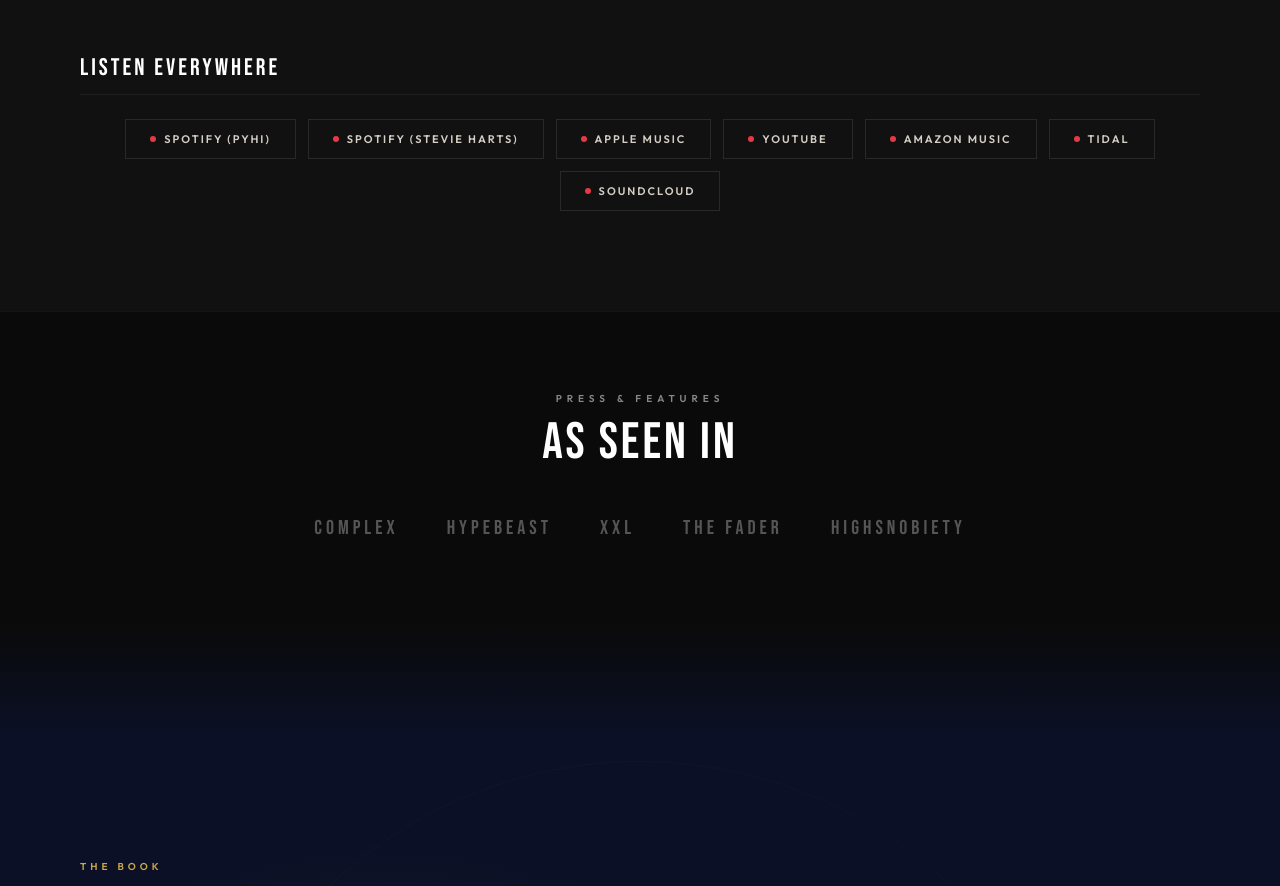
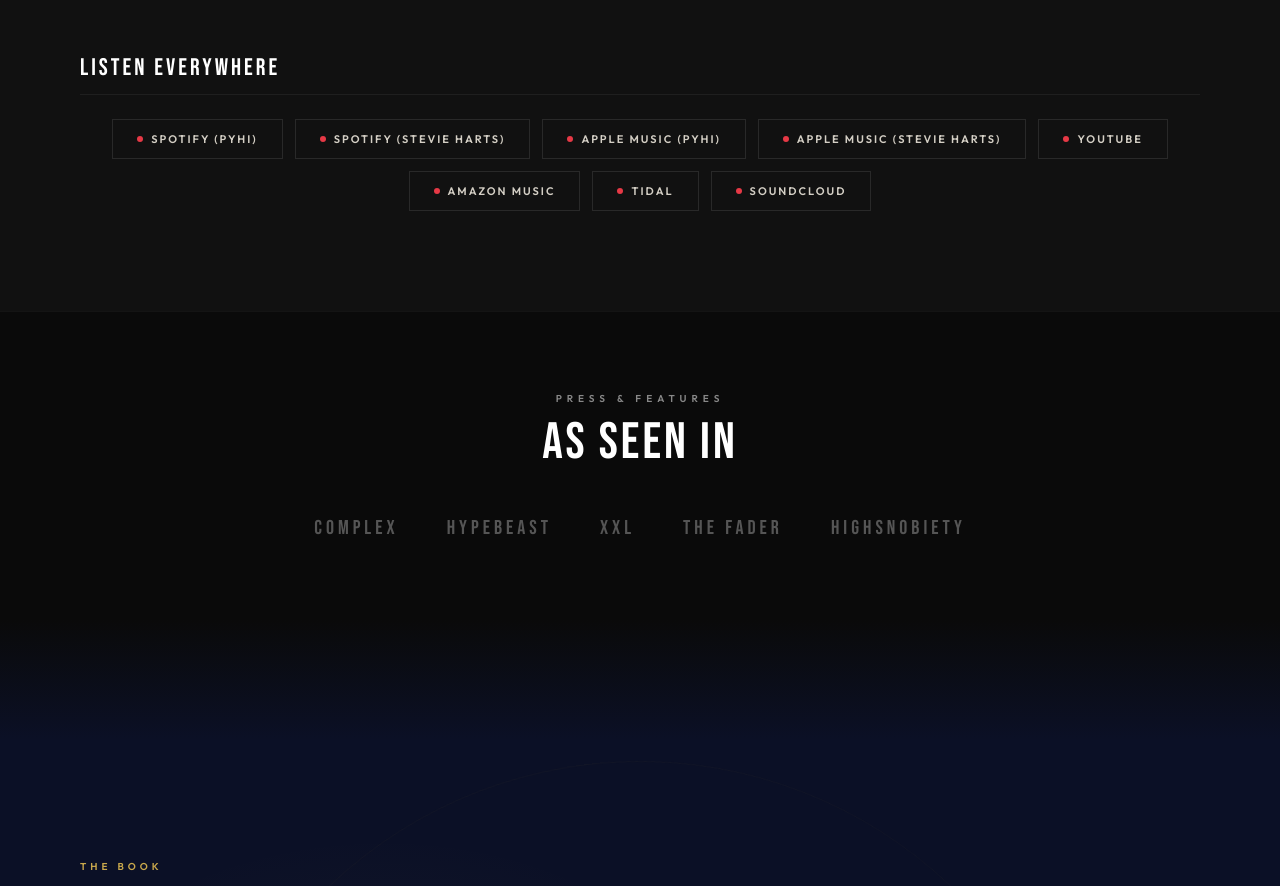
Before and after one commit to PUTYAHEARTINIT/putyaheartinit, a plain HTML site: page index.html in a window 1280 px wide. Shown: the part 10858-11744 px from the top of the page. Drawn offline with nearby package versions, Linux system fonts and the light colour scheme; a web font is replaced by a local one.

Commit message:
Add Stevie Harts Apple Music profile link

```diff
--- a/index.html
+++ b/index.html
@@ -1224,7 +1224,8 @@ a:focus-visible,button:focus-visible,input:focus-visible{outline:2px solid var(-
         <div class="platform-links">
           <a href="https://open.spotify.com/artist/76JsiboSu8vDS4URAcWqZF?si=k5QZNm6nT-WTlngbqRyxsg" class="platform-link" target="_blank"><span class="dot"></span> Spotify (PYHI)</a>
           <a href="https://open.spotify.com/artist/2AircrJUqm6rLTZXz5KfO2?si=jql_j4IhT3Gkb1JW051vzw" class="platform-link" target="_blank"><span class="dot"></span> Spotify (Stevie Harts)</a>
-          <a href="https://music.apple.com/ca/artist/putyaheartinit/1355161754" class="platform-link" target="_blank"><span class="dot"></span> Apple Music</a>
+          <a href="https://music.apple.com/ca/artist/putyaheartinit/1355161754" class="platform-link" target="_blank"><span class="dot"></span> Apple Music (PYHI)</a>
+          <a href="https://music.apple.com/ca/artist/stevie-harts/1164215683" class="platform-link" target="_blank"><span class="dot"></span> Apple Music (Stevie Harts)</a>
           <a href="https://www.youtube.com/@PUTYAHEARTINIT" class="platform-link" target="_blank"><span class="dot"></span> YouTube</a>
           <a href="https://music.amazon.com/artists/putyaheartinit" class="platform-link" target="_blank"><span class="dot"></span> Amazon Music</a>
           <a href="https://tidal.com/browse/artist/putyaheartinit" class="platform-link" target="_blank"><span class="dot"></span> Tidal</a>
```
